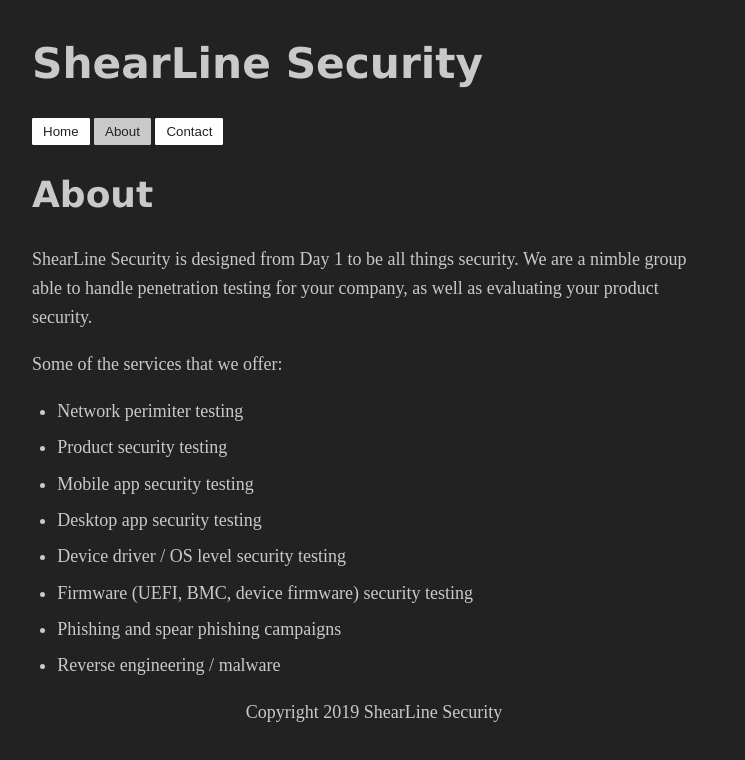
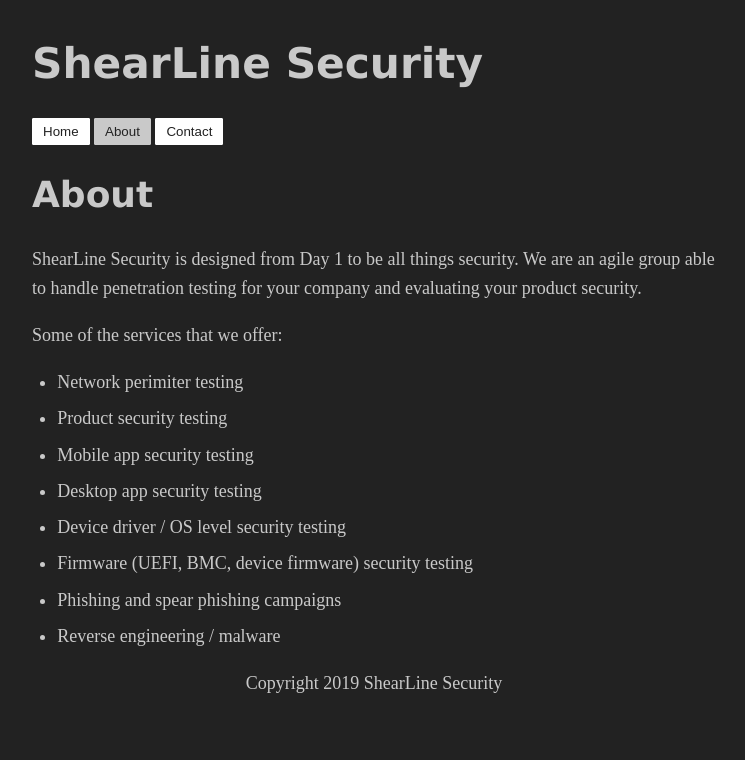
Before and after one commit to shearlinesecurity/shearlinesecurity.github.io, a plain HTML site: page index.html in a window 1280 px wide. Both pictures are taken after a click on the button "About". Shown: the whole page, without its empty margins (266-1011 px from the left). Drawn offline with Linux system fonts and the light colour scheme.

Commit message:
Fix wording

```diff
--- a/index.html
+++ b/index.html
@@ -17,7 +17,7 @@
   </div>
   <div id="About" class="tabs" style="display:none">
     <h2>About</h2>
-    <p>ShearLine Security is designed from Day 1 to be all things security. We are a nimble group able to handle penetration testing for your company, as well as evaluating your product security.</p>
+    <p>ShearLine Security is designed from Day 1 to be all things security. We are an agile group able to handle penetration testing for your company and evaluating your product security.</p>
     <p>Some of the services that we offer:</p>
     <ul>
       <li>Network perimiter testing</li>
```
